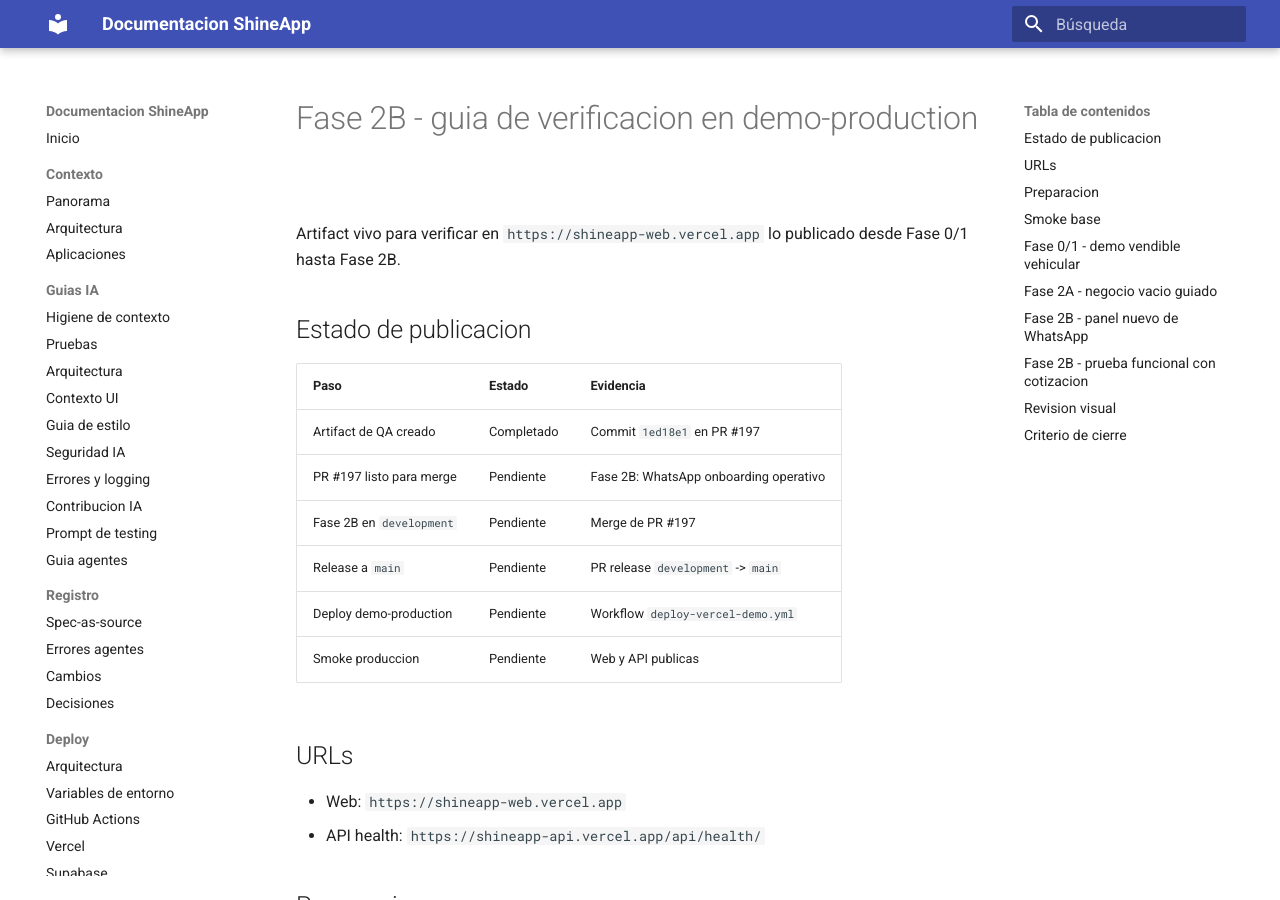
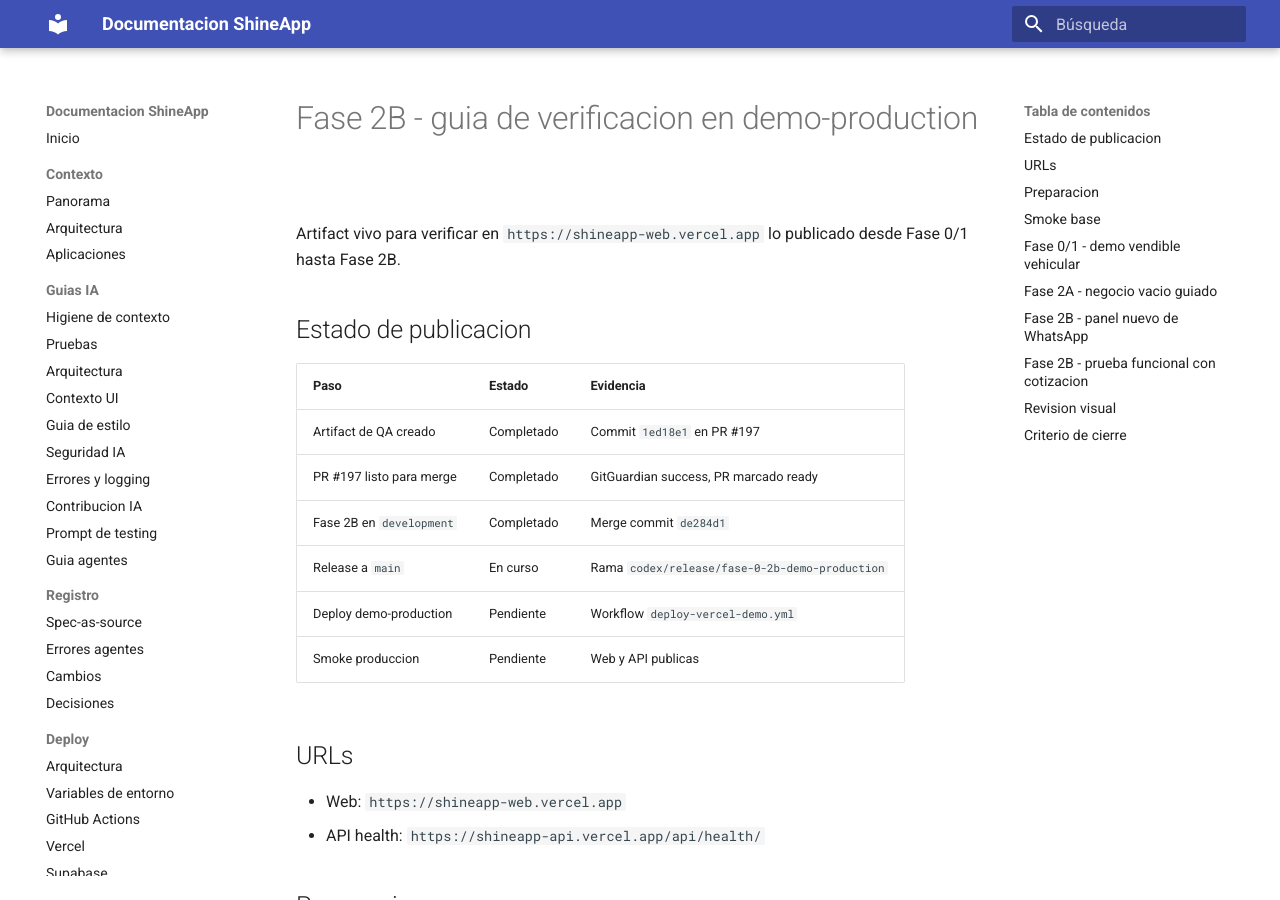
Before and after one commit to juanikitro/ShineApp, an MkDocs documentation site: the page built from docs/deployment/fase-2b-production-qa.md, in a window 1280 px wide and 900 px high. Built offline with MkDocs 1.6.1 and Material for MkDocs 9.7.7, drawn with Linux system fonts in a browser that asks for light colours.

Commit message:
docs(deploy): update phase 2b release status

```diff
--- a/docs/deployment/fase-2b-production-qa.md
+++ b/docs/deployment/fase-2b-production-qa.md
@@ -8,9 +8,9 @@
 | Paso | Estado | Evidencia |
 | --- | --- | --- |
 | Artifact de QA creado | Completado | Commit `1ed18e1` en PR #197 |
-| PR #197 listo para merge | Pendiente | Fase 2B: WhatsApp onboarding operativo |
-| Fase 2B en `development` | Pendiente | Merge de PR #197 |
-| Release a `main` | Pendiente | PR release `development` -> `main` |
+| PR #197 listo para merge | Completado | GitGuardian success, PR marcado ready |
+| Fase 2B en `development` | Completado | Merge commit `de284d1` |
+| Release a `main` | En curso | Rama `codex/release/fase-0-2b-demo-production` |
 | Deploy demo-production | Pendiente | Workflow `deploy-vercel-demo.yml` |
 | Smoke produccion | Pendiente | Web y API publicas |
 
```
